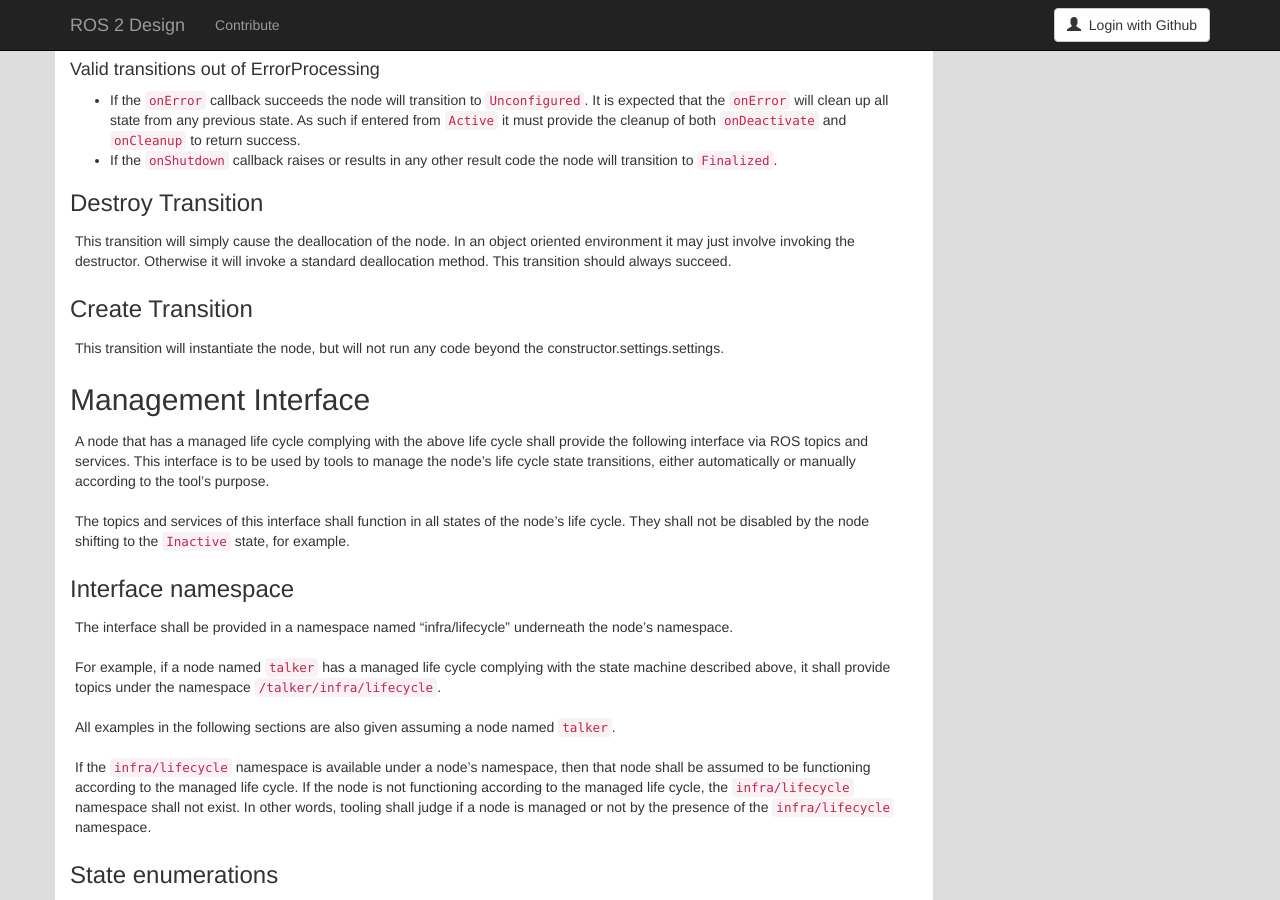
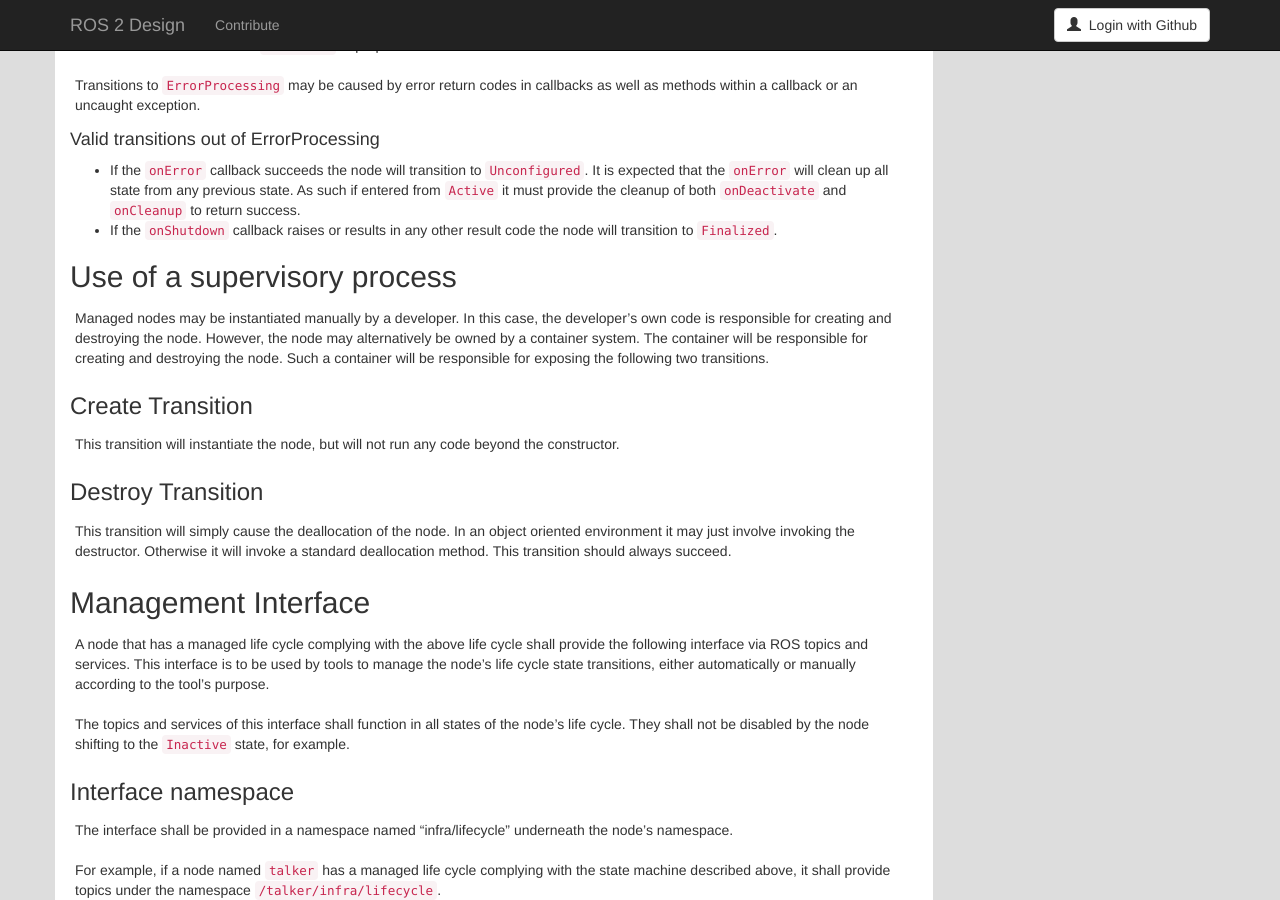
Before and after one commit to ros2/design, a Jekyll site: the page built from articles/node_lifecycle.md, in a window 1280 px wide and 900 px high, scrolled down 4355 px. Built offline with Jekyll 4.4.1, drawn with Linux system fonts in a browser that asks for light colours; nearby versions of some CDN libraries; some of the changed text lies outside the part shown.

Commit message:
Clarify that create and destroy are container functionality

```diff
--- a/articles/node_lifecycle.md
+++ b/articles/node_lifecycle.md
@@ -53,14 +53,17 @@
 In the transitions states logic will be executed to determine if the transition is successful.
 Success or failure shall be communicated to lifecycle management software through the lifecycle management interface.
 
-There are 7 transitions exposed to a supervisory process, they are:
+There are 5 transitions exposed to a supervisory process, they are:
 
-- `create`
 - `configure`
 - `cleanup`
 - `activate`
 - `deactive`
 - `shutdown`
+
+Additionally, there are two transitions that may be exposed by a supervisory process if dynamic creation and destruction of nodes is supported by that supervisory process.
+
+- `create`
 - `destroy`
 
 The behavior of each state is as defined below.
@@ -196,16 +199,24 @@
 
 - If the `onShutdown` callback raises or results in any other result code the node will transition to `Finalized`.
 
+## Use of a supervisory process
+
+Managed nodes may be instantiated manually by a developer.
+In this case, the developer's own code is responsible for creating and destroying the node.
+However, the node may alternatively be owned by a container system.
+The container will be responsible for creating and destroying the node.
+Such a container will be responsible for exposing the following two transitions.
+
+### Create Transition
+
+This transition will instantiate the node, but will not run any code beyond the constructor.
+
 ### Destroy Transition
 
 This transition will simply cause the deallocation of the node.
 In an object oriented environment it may just involve invoking the destructor.
 Otherwise it will invoke a standard deallocation method.
 This transition should always succeed.
-
-### Create Transition
-
-This transition will instantiate the node, but will not run any code beyond the constructor.settings.settings.
 
 ## Management Interface
 
```
